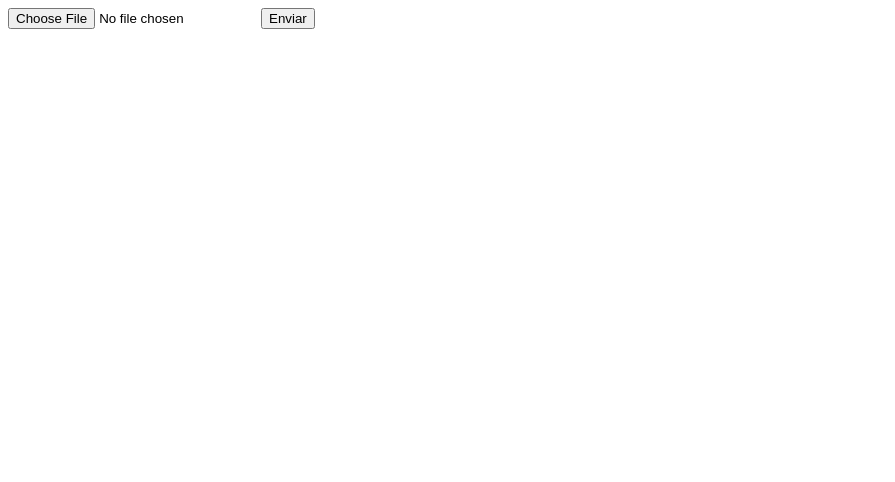
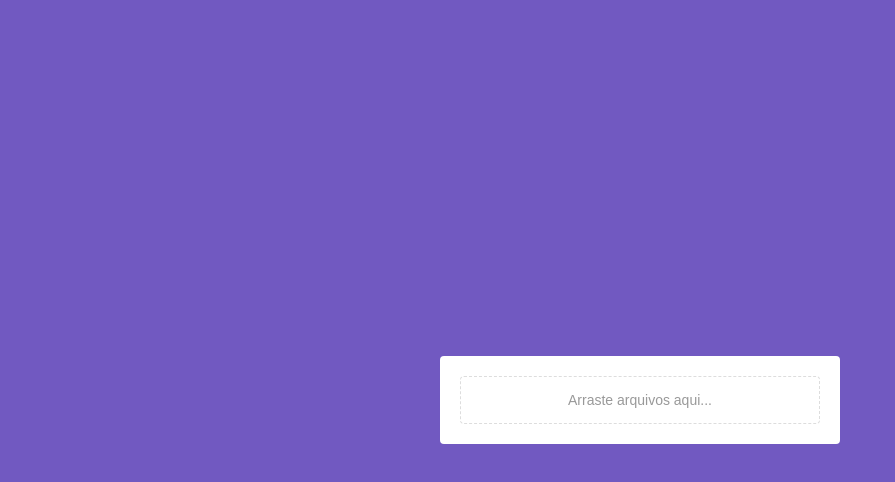
Before and after one commit to ribeiromatheus/products-analyzer, a React (Create React App) app in the folder frontend/: page / in a window 1280 px wide. Shown: the top 482 px of the page, without its empty margins (0-895 px from the left). Built offline with nearby package versions, Linux system fonts and the light colour scheme.

Commit message:
feat: image upload and recognition - frontend

```diff
--- a/frontend/src/App.css
+++ /dev/null
@@ -1,22 +0,0 @@
-.App {
-  text-align: center;
-}
-
-.App-logo {
-  height: 40vmin;
-}
-
-.App-header {
-  background-color: #282c34;
-  min-height: 100vh;
-  display: flex;
-  flex-direction: column;
-  align-items: center;
-  justify-content: center;
-  font-size: calc(10px + 2vmin);
-  color: white;
-}
-
-.App-link {
-  color: #09d3ac;
-}
--- a/frontend/src/App.js
+++ b/frontend/src/App.js
@@ -1,11 +1,73 @@
-import React from 'react';
-import './App.css';
-import Routes from './routes';
+import React, { Component } from 'react';
+import api from './services/api';
+import { uniqueId } from 'lodash';
+import filesize from 'filesize';
+import GlobalStyle from './styles/global';
+import { Container, Content } from './styles';
+import Upload from './components/Upload';
+import FileList from './components/FileList';
 
-function App() {
-  return (
-    <Routes />
-  );
+class App extends Component {
+  state = {
+    uploadedFiles: []
+  };
+
+  handleUpload = files => {
+    const uploadedFiles = files.map(file => ({
+      file,
+      id: uniqueId(),
+      name: file.name,
+      readableSize: filesize(file.size),
+      preview: URL.createObjectURL(file),
+      progress: 0,
+      uploaded: false,
+      error: false,
+      url: null
+    }))
+
+    this.setState({
+      uploadedFiles: this.state.uploadedFiles.concat(uploadedFiles)
+    });
+
+    uploadedFiles.forEach(this.processUpload);
+  };
+
+  updateFile = (id, data) => {
+    this.setState({
+      uploadedFiles: this.state.uploadedFiles.map(uploadedFile => {
+        return id === uploadedFile.id ? { ...uploadedFile, ...data } : uploadedFile;
+      })
+    })
+  };
+
+  processUpload = uploadedFile => {
+    const data = new FormData();
+
+    data.append('file', uploadedFile.file, uploadedFile.name);
+
+    api.post('/recognize', data, {
+      onUploadProgress: e => {
+        const progress = parseInt(Math.round((e.loaded * 100) / e.total));
+
+        this.updateFile(uploadedFile.id, {
+          progress
+        })
+      }
+    });
+  }
+
+  render() {
+    const { uploadedFiles } = this.state;
+    return (
+      <Container>
+        <Content>
+          <Upload onUpload={this.handleUpload} />
+          {!!uploadedFiles.length && <FileList files={uploadedFiles} />}
+        </Content>
+        <GlobalStyle />
+      </Container>
+    )
+  }
 }
 
 export default App;
--- /dev/null
+++ b/frontend/src/components/FileList/index.js
@@ -0,0 +1,49 @@
+import React from 'react';
+import { CircularProgressbar } from 'react-circular-progressbar';
+import { MdCheckCircle, MdError, MdLink } from 'react-icons/md';
+import { Container, FileInfo, Preview } from './styles';
+
+const FileList = ({ files }) => (
+    <Container>
+        {files.map(uploadedFile => (
+            <li key={uploadedFile.id}>
+                <FileInfo>
+                    <Preview src={uploadedFile.preview} />
+                    <div>
+                        <strong>{uploadedFile.name}</strong>
+                        {!!uploadedFile.url && (
+                            <span>{uploadedFile.readableSize} <button onClick={() => { }}>Excluir</button></span>
+                        )}
+                    </div>
+                </FileInfo>
+
+                <div>
+                    {!uploadedFile.uploaded && !uploadedFile.error && (
+                        <CircularProgressbar
+                            styles={{
+                                root: { width: 24 },
+                                path: { stroke: '#7159c1' }
+                            }}
+                            strokeWidth={10}
+                            value={uploadedFile.progress}
+                        />
+                    )}
+
+                    {uploadedFile.url && (
+                        <a href="https://avatars2.githubusercontent.com/u/41703972?v=4"
+                            target="_blank"
+                            rel="noopener noreferrer"
+                        >
+                            <MdLink style={{ marginRight: 8 }} size={24} color="#222" />
+                        </a>
+                    )}
+
+                    {uploadedFile.uploaded && <MdCheckCircle size={24} color="#78e5d5" />}
+                    {uploadedFile.error && <MdError size={24} color="#e57878" />}
+                </div>
+            </li>
+        ))}
+    </Container>
+);
+
+export default FileList;
--- /dev/null
+++ b/frontend/src/components/FileList/styles.js
@@ -0,0 +1,50 @@
+import styled from 'styled-components';
+
+export const Container = styled.ul`
+    margin-top: 20px;
+
+    li {
+        display: flex;
+        justify-content: space-between;
+        align-items: center;
+        color: #444;
+
+        & + li {
+            margin-top: 15px;
+        }
+    }
+`;
+
+export const FileInfo = styled.div`
+    display: flex;
+    align-items: center;
+
+    div {
+        display: flex;
+        flex-direction: column;
+
+        span {
+            font-size: 12px;
+            color: #999;
+            margin-top: 5px;
+
+            button {
+                border: 0;
+                background-color: #e57878;
+                margin-left: 5px;
+                cursor: pointer;
+            }
+        }
+    }
+`;
+
+export const Preview = styled.div`
+    width: 36px;
+    height: 36px;
+    border-radius: 5px;
+    background-image: url(${props => props.src});
+    background-repeat: no-repeat;
+    background-size: cover;
+    background-position: 50% 50%;
+    margin-right: 10px;
+`;
--- /dev/null
+++ b/frontend/src/components/Upload/index.js
@@ -0,0 +1,34 @@
+import React, { Component } from 'react';
+import Dropzone from 'react-dropzone';
+import { DropContainer, UploadMessage } from './styles'
+
+export default class Upload extends Component {
+    renderDragMessage = (isDragActive, isDragReject) => {
+        if (!isDragActive)
+            return <UploadMessage>Arraste arquivos aqui...</UploadMessage>
+
+        if (isDragReject)
+            return <UploadMessage type="error">Arquivo não suportado</UploadMessage>
+
+        return <UploadMessage type="success">Solte os arquivos aqui</UploadMessage>
+    };
+
+    render() {
+        const { onUpload } = this.props;
+
+        return (
+            <Dropzone accept="image/*" onDropAccepted={onUpload}>
+                {({ getRootProps, getInputProps, isDragActive, isDragReject }) => (
+                    <DropContainer
+                        {...getRootProps()}
+                        isDragActive={isDragActive}
+                        isDragReject={isDragReject}
+                    >
+                        <input {...getInputProps()} />
+                        {this.renderDragMessage(isDragActive, isDragReject)}
+                    </DropContainer>
+                )}
+            </Dropzone>
+        );
+    }
+}
--- /dev/null
+++ b/frontend/src/components/Upload/styles.js
@@ -0,0 +1,35 @@
+import styled, { css } from 'styled-components';
+
+const dragActive = css`
+    border-color: #78e5d5;
+`;
+
+const dragReject = css`
+    border-color: #e57878;
+`;
+
+export const DropContainer = styled.div.attrs({
+    className: "dropzone"
+})`
+    border: 1px dashed #ddd;
+    border-radius: 4px;
+    cursor: pointer;
+    transition: height 0.2s ease;
+
+    ${props => props.isDragActive && dragActive};
+    ${props => props.isDragReject && dragReject};
+`;
+
+const messageColors = {
+    default: '#999',
+    error: '#e57878',
+    success: '#78e5d5'
+};
+
+export const UploadMessage = styled.p`
+    display: flex;
+    color: ${props => messageColors[props.type || 'default']};
+    justify-content: center;
+    align-items: center;
+    padding: 15px 0;
+`;
--- a/frontend/src/pages/Main.js
+++ /dev/null
@@ -1,27 +0,0 @@
-import React, { useState } from 'react';
-import api from '../services/api';
-
-export default function Recognize({ history }) {
-    const [upload, setUpload] = useState('');
-
-    async function handleUpload(e) {
-        e.preventDefault();
-
-        const response = await api.post('/recognize', { upload });
-
-        console.log(response);
-    }
-
-    return (
-        <div className="upload-container">
-            <form onSubmit={handleUpload} encType="multpart/form-data">
-                <input
-                    type="file"
-                    value={upload}
-                    onChange={e => setUpload(e.target.value)}
-                />
-                <button type="submit">Enviar</button>
-            </form>
-        </div>
-    );
-}
--- a/frontend/src/routes.js
+++ /dev/null
@@ -1,13 +0,0 @@
-import React from 'react';
-import { BrowserRouter, Route } from 'react-router-dom';
-import Main from './pages/Main';
-
-export default function Routes() {
-    return (
-        <BrowserRouter>
-            <Route path="/" exact component={Main} />
-            <Route path="/recognize" component={Main} />
-
-        </BrowserRouter>
-    );
-}
--- /dev/null
+++ b/frontend/src/styles.js
@@ -0,0 +1,17 @@
+import styled from 'styled-components';
+
+export const Container = styled.div`
+    height: 100%;
+    display: flex;
+    justify-content: center;
+    align-items: center;
+`;
+
+export const Content = styled.div`
+    width: 100%;
+    max-width: 400px;
+    margin: 30px;
+    background-color: #fff;
+    border-radius: 4px;
+    padding: 20px;
+`;
--- /dev/null
+++ b/frontend/src/styles/global.js
@@ -0,0 +1,23 @@
+import { createGlobalStyle } from 'styled-components';
+import 'react-circular-progressbar/dist/styles.css';
+
+export default createGlobalStyle`
+    *{
+        margin: 0;
+        padding: 0;
+        outline: 0;
+        box-sizing: border-box;
+    }
+
+    body {
+        font-family: Arial, Helvetica, sans-serif;
+        font-size: 14px;
+        background-color: #7159c1;
+        text-rendering: optimizeLegibility;
+        -webkit-font-smoothing: antialiased;
+    }
+
+    html, body, #root {
+        height: 100%;
+    }
+`;
```
Also changed, not shown: frontend/package.json (+7 -1 lines), 1 other file (tests, documents, lock files or other folders).
